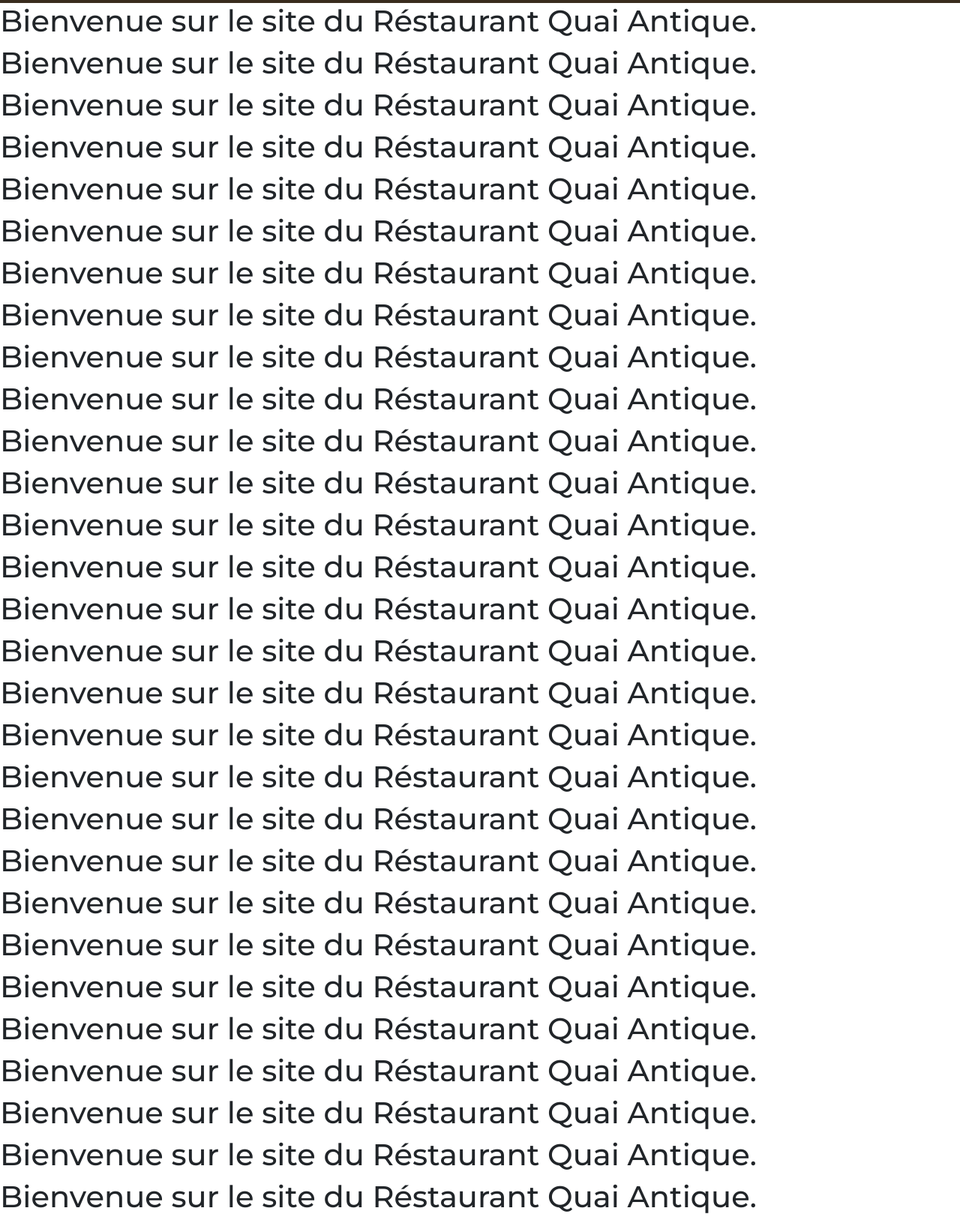
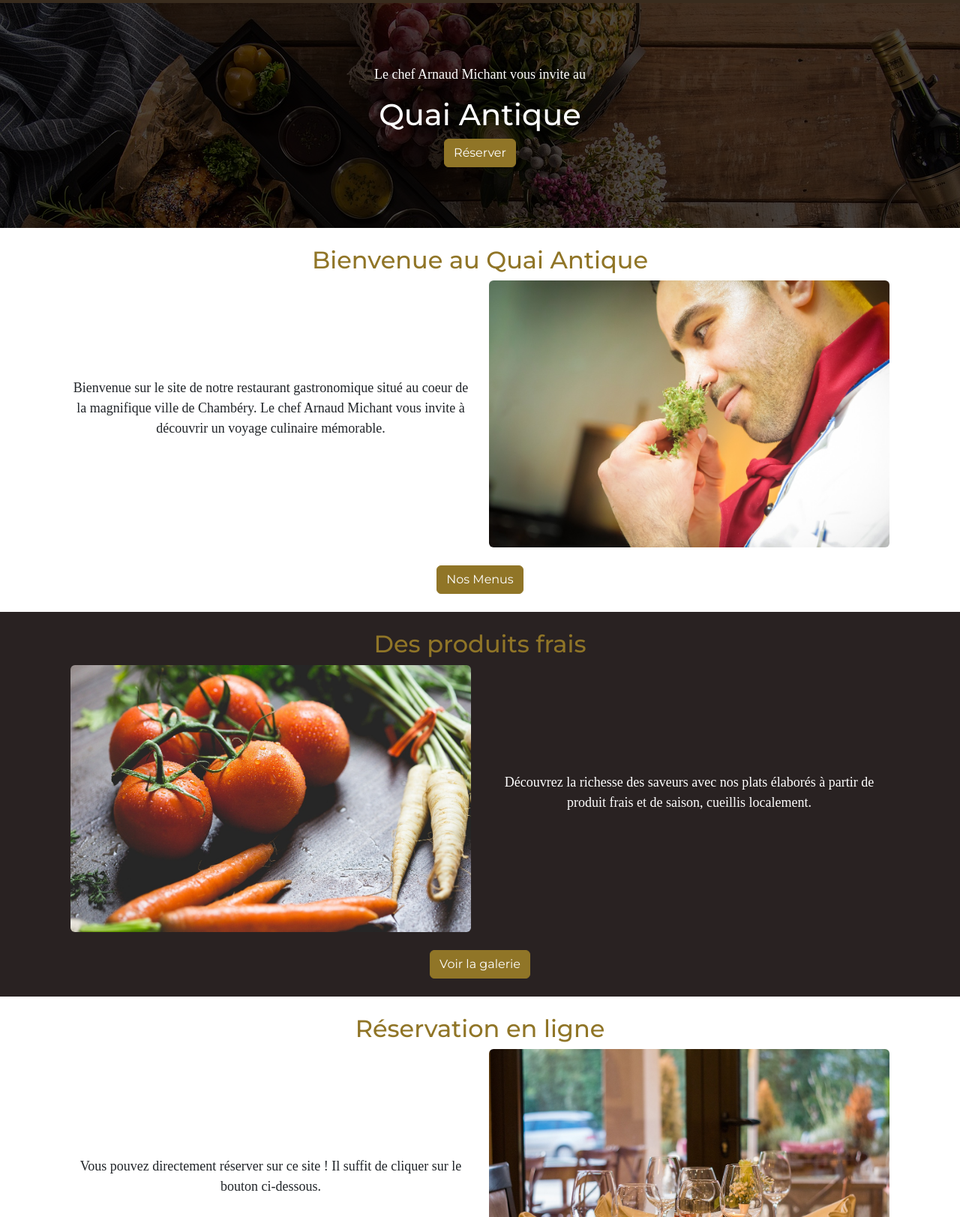
Before and after one commit to vlasky404/QUAI_AINTIQUE_RESTAURANTFRONT, a website with bundled scripts: page index.html in a window 1280 px wide. Shown: the part 52-1675 px from the top of the page at 75% size. Built offline with nearby package versions, Linux system fonts and the light colour scheme; files whose address does not match are found by name; a web font is replaced by a local one.

Commit message:
new file:   Image/FOND_Hero_Scene.jpg 	new file:   Image/chef-939436_1280.jpg 	new file:   Image/platting-4282016_1280.jpg 	new file:   Image/restaurant-449952_1280.jpg 	new file:   Image/tomatoes-1867744_1280.jpg 	modified:   index.html 	modified:   pages/home.html 	modified:   scss/main.css 	modified:   scss/main.css.map 	modified:   scss/main.scss

```diff
--- a/index.html
+++ b/index.html
@@ -66,7 +66,7 @@
                 </p>
             </div>
             <div class="col-6 col-lg-4">
-                <p>contact@quaiantique.fr</p>
+                <p>test@mail.fr</p>
             </div>
 
         </div>
--- a/pages/home.html
+++ b/pages/home.html
@@ -1,37 +1,61 @@
-<h1>Bienvenue sur le site du Réstaurant Quai Antique.</h1>
-<h1>Bienvenue sur le site du Réstaurant Quai Antique.</h1>
-<h1>Bienvenue sur le site du Réstaurant Quai Antique.</h1>
-<h1>Bienvenue sur le site du Réstaurant Quai Antique.</h1>
-<h1>Bienvenue sur le site du Réstaurant Quai Antique.</h1>
-<h1>Bienvenue sur le site du Réstaurant Quai Antique.</h1>
-<h1>Bienvenue sur le site du Réstaurant Quai Antique.</h1>
-<h1>Bienvenue sur le site du Réstaurant Quai Antique.</h1>
-<h1>Bienvenue sur le site du Réstaurant Quai Antique.</h1>
-<h1>Bienvenue sur le site du Réstaurant Quai Antique.</h1>
-<h1>Bienvenue sur le site du Réstaurant Quai Antique.</h1>
-<h1>Bienvenue sur le site du Réstaurant Quai Antique.</h1>
-<h1>Bienvenue sur le site du Réstaurant Quai Antique.</h1>
-<h1>Bienvenue sur le site du Réstaurant Quai Antique.</h1>
-<h1>Bienvenue sur le site du Réstaurant Quai Antique.</h1>
-<h1>Bienvenue sur le site du Réstaurant Quai Antique.</h1>
-<h1>Bienvenue sur le site du Réstaurant Quai Antique.</h1>
-<h1>Bienvenue sur le site du Réstaurant Quai Antique.</h1>
-<h1>Bienvenue sur le site du Réstaurant Quai Antique.</h1>
-<h1>Bienvenue sur le site du Réstaurant Quai Antique.</h1>
-<h1>Bienvenue sur le site du Réstaurant Quai Antique.</h1>
-<h1>Bienvenue sur le site du Réstaurant Quai Antique.</h1>
-<h1>Bienvenue sur le site du Réstaurant Quai Antique.</h1>
-<h1>Bienvenue sur le site du Réstaurant Quai Antique.</h1>
-<h1>Bienvenue sur le site du Réstaurant Quai Antique.</h1>
-<h1>Bienvenue sur le site du Réstaurant Quai Antique.</h1>
-<h1>Bienvenue sur le site du Réstaurant Quai Antique.</h1>
-<h1>Bienvenue sur le site du Réstaurant Quai Antique.</h1>
-<h1>Bienvenue sur le site du Réstaurant Quai Antique.</h1>
-<h1>Bienvenue sur le site du Réstaurant Quai Antique.</h1>
-<h1>Bienvenue sur le site du Réstaurant Quai Antique.</h1>
-<h1>Bienvenue sur le site du Réstaurant Quai Antique.</h1>
-<h1>Bienvenue sur le site du Réstaurant Quai Antique.</h1>
-<h1>Bienvenue sur le site du Réstaurant Quai Antique.</h1>
-<h1>Bienvenue sur le site du Réstaurant Quai Antique.</h1>
-<h1>Bienvenue sur le site du Réstaurant Quai Antique.</h1>
-<h1>Bienvenue sur le site du Réstaurant Quai Antique.</h1>
+<div class="hero-scene text-center text-white">
+    <div class="hero-scene-content">
+        <p>Le chef Arnaud Michant vous invite au</p>
+        <h1>Quai Antique</h1>
+        <button class="btn btn-primary">Réserver</button>
+    </div>
+</div>
+
+<section>
+    <article>
+        <div class="container p-4">
+            <h2 class="text-center text-primary">Bienvenue au Quai Antique</h2>
+            <div class="row row-cols-2 align-items-center">
+                <div class="col">
+                    <p class="text-center">Bienvenue sur le site de notre restaurant gastronomique situé au coeur de la magnifique ville de Chambéry.
+                        Le chef Arnaud Michant vous invite à découvrir un voyage culinaire mémorable. </p>
+                </div>
+                <div class="col">
+                    <img class="w-100 rounded" src="../Image/chef-939436_1280.jpg"/>
+                </div>
+            </div>
+            <div class="text-center pt-4">
+                <a href="#" class="btn btn-primary">Nos Menus</a>
+            </div>
+        </div>
+    </article>
+    <article class="bg-black text-white">
+        <div class="container p-4">
+            <h2 class="text-center text-primary">Des produits frais</h2>
+            <div class="row row-cols-2 align-items-center">
+                <div class="col">
+                    <img class="w-100 rounded" src="../Image/tomatoes-1867744_1280.jpg"/>
+                </div>
+
+                <div class="col">
+                    <p class="text-center">Découvrez la richesse des saveurs avec nos plats élaborés à partir de produit frais et de saison, cueillis localement. </p>
+                </div>
+            </div>
+            <div class="text-center pt-4">
+                <a href="#" class="btn btn-primary">Voir la galerie</a>
+            </div>
+        </div>
+    </article>
+    <article>
+        <div class="container p-4">
+            <h2 class="text-center text-primary">Réservation en ligne</h2>
+            <div class="row row-cols-2 align-items-center">
+                <div class="col">
+                    <p class="text-center">Vous pouvez directement réserver sur ce site !
+                        Il suffit de cliquer sur le bouton ci-dessous.</p>
+                </div>
+                <div class="col">
+                    <img class="w-100 rounded" src="../Image/restaurant-449952_1280.jpg"/>
+                </div>
+            </div>
+            <div class="text-center pt-4">
+                <a href="#" class="btn btn-primary">Réserver</a>
+            </div>
+        </div>
+    </article>
+</section>
--- a/scss/main.scss
+++ b/scss/main.scss
@@ -13,3 +13,36 @@
     bottom: 0;
     width: 100%;
 }
+
+p{
+    font-family: $font-family-serif;
+    font-size: 18px;
+}
+.hero-scene{
+    position: relative;
+    &::before{
+        content:"";
+        position: absolute;
+        top: 0;
+        left: 0;
+        width: 100%;
+        height: 100%;
+        background-image: url(../Image/FOND_Hero_Scene.jpg);
+        background-size: cover;
+        filter: brightness(0.3);
+    }
+    *{
+        position: relative;
+    }
+    .hero-scene-content{
+        height: 300px;
+        display: flex;
+        flex-direction: column;
+        align-items: center;
+        justify-content: center;
+    }
+}
+
+.text-justify{
+    text-align: justify;
+}
```
Also changed, not shown: Image/FOND_Hero_Scene.jpg (added), Image/chef-939436_1280.jpg (added), Image/platting-4282016_1280.jpg (added), Image/restaurant-449952_1280.jpg (added), Image/tomatoes-1867744_1280.jpg (added), scss/main.css, 1 other file.
